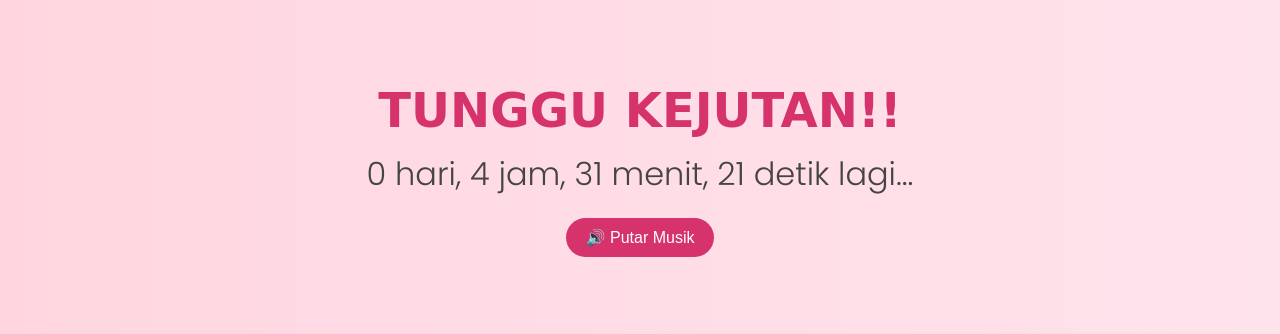
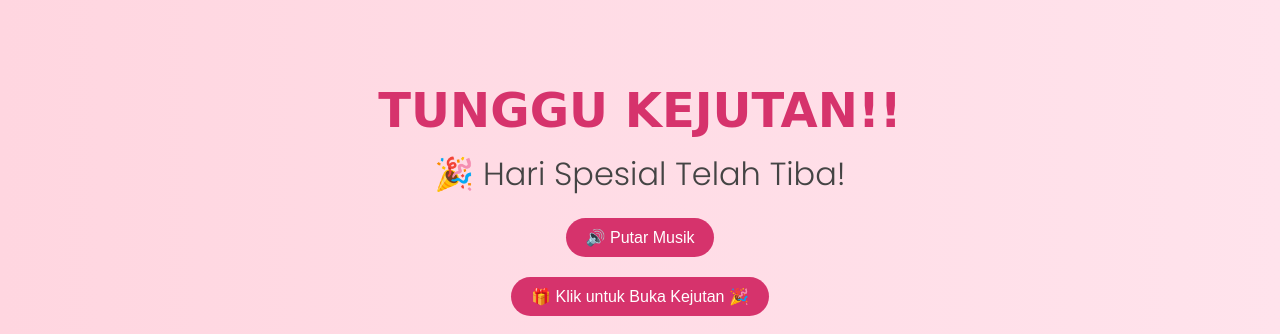
Before and after one commit to dan76hi/Birthday-surprise, a plain HTML site: page index.html in a window 1280 px wide. Shown: the top 334 px of the page. Drawn offline with Linux system fonts and the light colour scheme.

Commit message:
Update index.html

```diff
--- a/index.html
+++ b/index.html
@@ -149,7 +149,7 @@
   </div>
 
   <script>
-    const targetDate = new Date('2025-07-22T00:00:00+07:00');
+    const targetDate = new Date('2025-07-21T00:00:00+07:00');
     const countdownEl = document.getElementById('countdown');
     const surpriseEl = document.getElementById('surprise');
     const bgMusicCountdown = document.getElementById('bgMusicCountdown');
```
